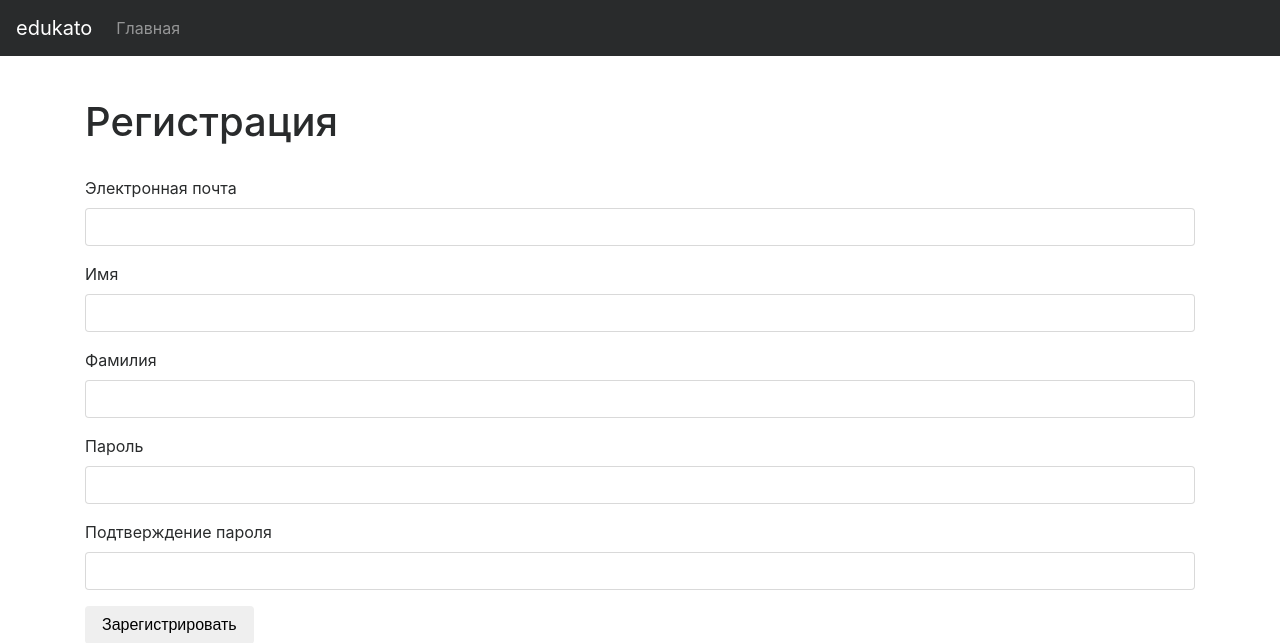
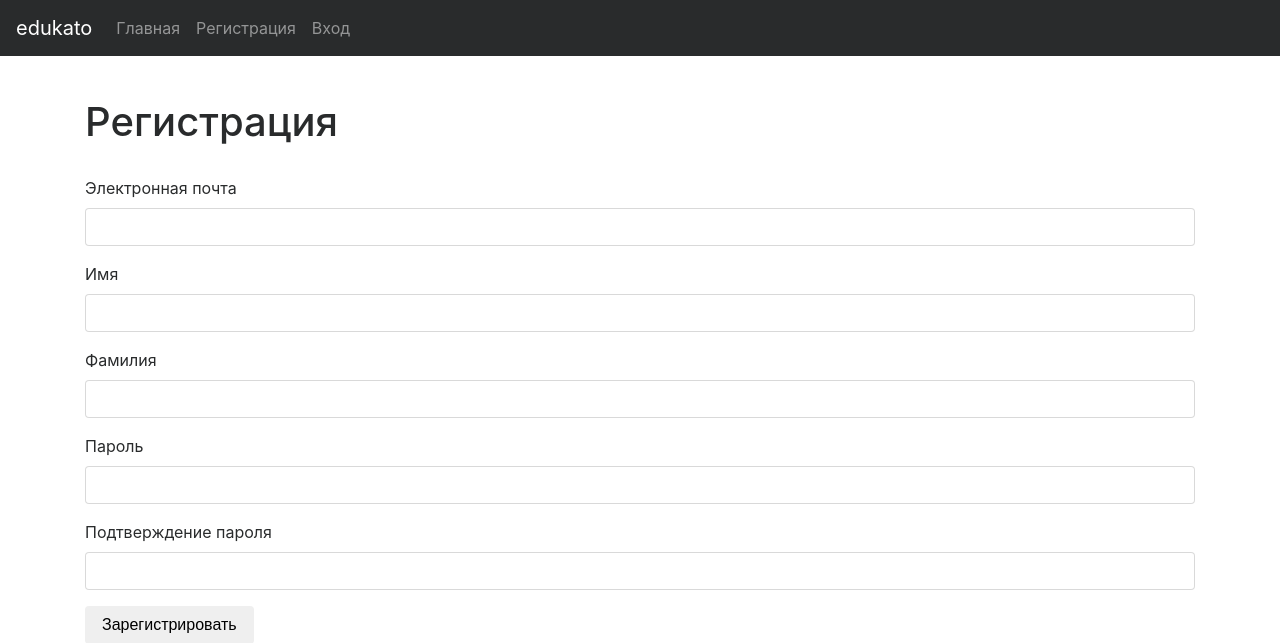
Before and after one commit to edukato/learning, a Flask app: page /register in a window 1280 px wide. Shown: the top 643 px of the page. Run offline with Flask 2, Linux system fonts and the light colour scheme; some libraries are stand-ins or nearby versions.

Commit message:
reg and log but

```diff
--- a/app/home/views.py
+++ b/app/home/views.py
@@ -12,7 +12,10 @@ from .. import db
 
 @home.route('/')
 def homepage():
-    return render_template('home/index.html', title="Добро пожаловать в edukato!")
+    if(current_user.is_authenticated):
+        return redirect(url_for('home.account'))
+    else:
+        return render_template('home/index.html', title="Добро пожаловать в edukato!")
 
 
 @home.route('/account')
--- a/app/templates/base.html
+++ b/app/templates/base.html
@@ -49,6 +49,12 @@
             <li class="nav-item">
                 <a class="nav-link" href="/">Главная</a>
             </li>
+             <li class="nav-item">
+                <a class="nav-link" href="/register">Регистрация</a>
+            </li>
+             <li class="nav-item">
+                <a class="nav-link" href="/login">Вход</a>
+            </li>
             {% endif %}
 
         </ul>
```
